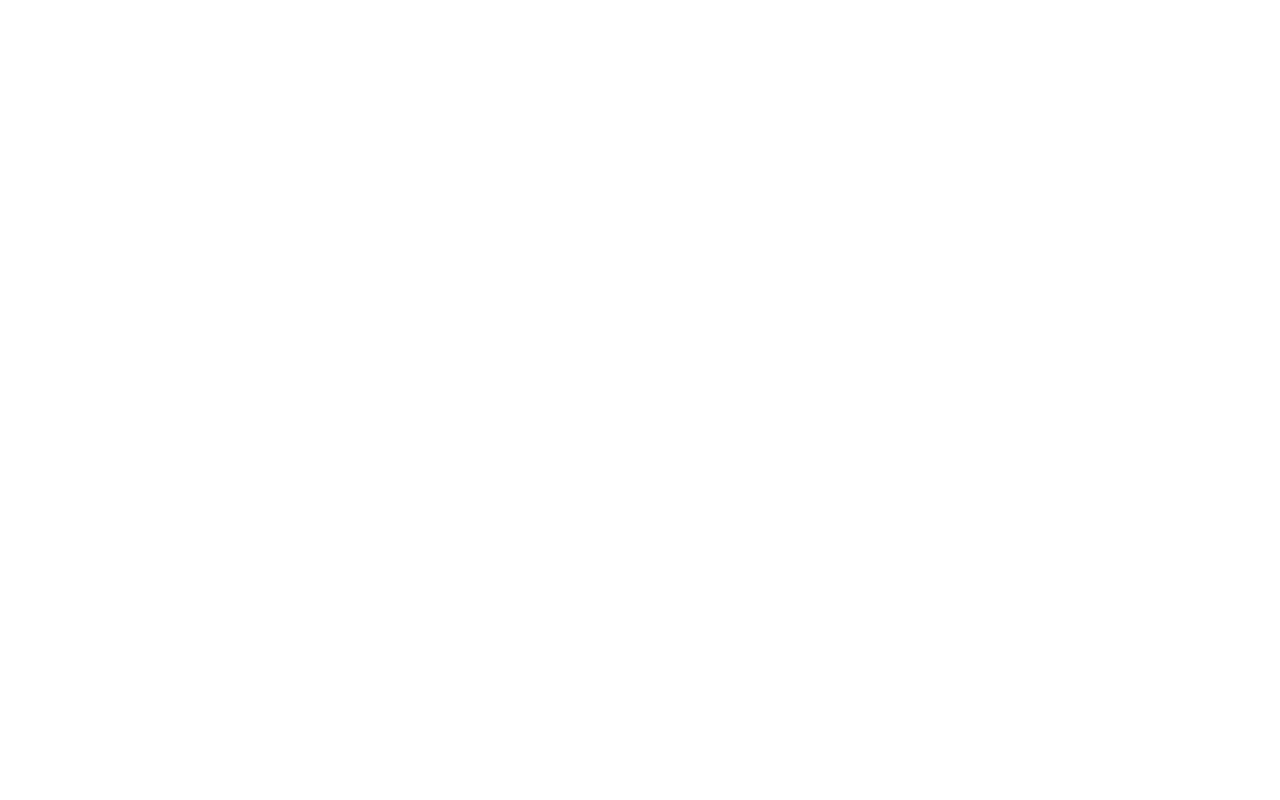
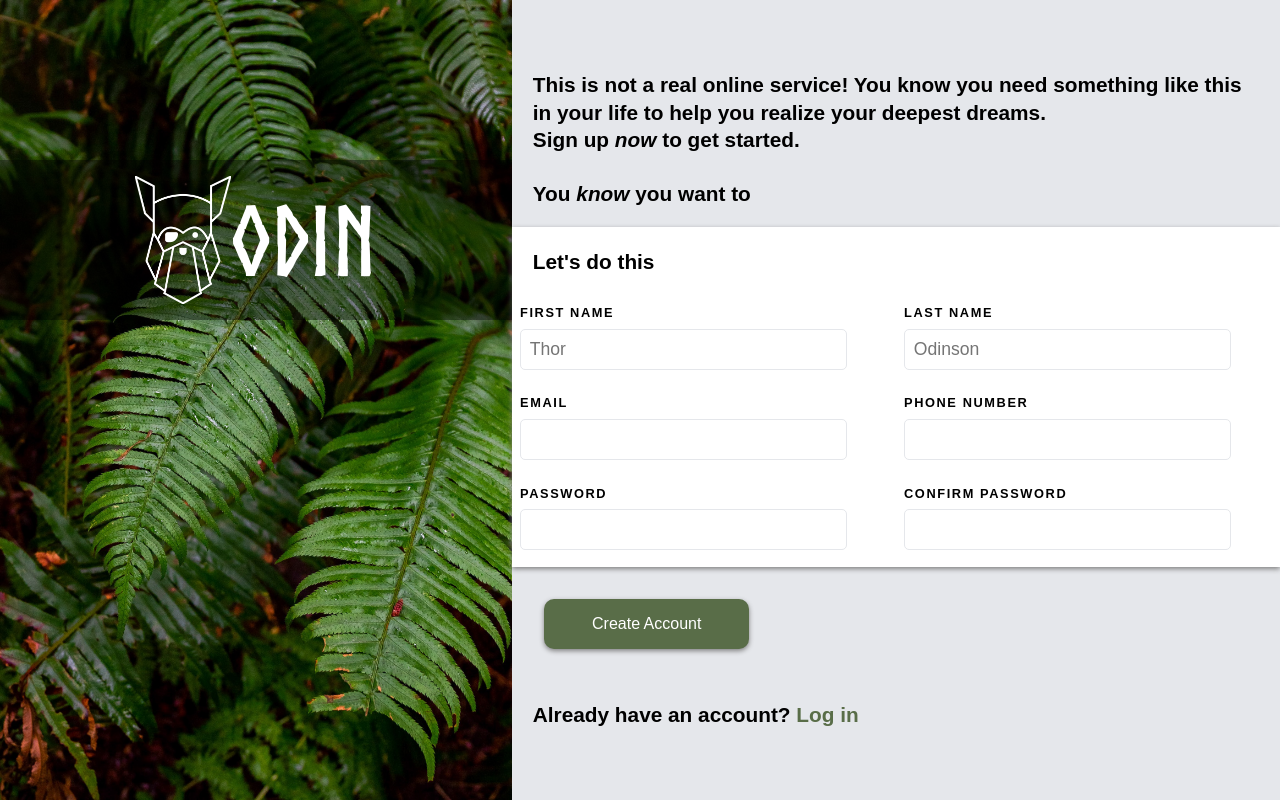
Before and after one commit to dkdeptrai/sign-up-form, a plain HTML site: page index.html in a window 1280 px wide. Drawn offline with Linux system fonts and the light colour scheme.

Commit message:
finished styling

```diff
--- a/index.html
+++ b/index.html
@@ -3,8 +3,75 @@
   <head>
     <meta charset="UTF-8" />
     <meta name="viewport" content="width=device-width, initial-scale=1.0" />
-    <link rel="stylesheet" href="styles.css" />
-    <title>Document</title>
+    <link rel="stylesheet" href="style/reset.css" />
+    <link rel="stylesheet" href="style/styles.css" />
+    <title>Sign Up</title>
   </head>
-  <body></body>
+  <body>
+    <div class="background-container">
+      <div class="logo-box">
+        <img src="assets/icons/odin-lined.png" alt="The Odin Project" />
+        <p>ODIN</p>
+      </div>
+    </div>
+    <div class="info-container">
+      <div class="inspirational-prompt">
+        <p>
+          This is not a real online service! You know you need something like
+          this in your life to help you realize your deepest dreams.
+        </p>
+        <p>Sign up <i>now</i> to get started.</p>
+        <br />
+        <p>You <i>know</i> you want to</p>
+      </div>
+      <form action="create-account" method="post">
+        <div class="grid-container">
+          <p class="inspirational-prompt merged-item">Let's do this</p>
+          <div class="grid-item">
+            <label for="first-name">FIRST NAME</label>
+            <input type="text" id="first-name" name="" placeholder="Thor" />
+          </div>
+          <div class="grid-item">
+            <label for="last-name">LAST NAME</label>
+            <input
+              type="text"
+              id="last-name"
+              name="last-name"
+              placeholder="Odinson"
+            />
+          </div>
+          <div class="grid-item">
+            <label for="email">EMAIL</label>
+            <input type="email" name="email" id="email" />
+          </div>
+          <div class="grid-item">
+            <label for="phone-number">PHONE NUMBER</label>
+            <input type="tel" id="phone-number" name="phone-number" />
+          </div>
+          <div class="grid-item">
+            <label for="password">PASSWORD</label>
+            <input
+              class="error"
+              type="password"
+              id="password"
+              name="password"
+            />
+          </div>
+          <div class="grid-item">
+            <label for="confirm-password">CONFIRM PASSWORD</label>
+            <input
+              class="error"
+              type="password"
+              id="confirm-password"
+              name="confirm-password"
+            />
+          </div>
+        </div>
+        <button type="submit">Create Account</button>
+        <p class="inspirational-prompt">
+          Already have an account? <a href="">Log in</a>
+        </p>
+      </form>
+    </div>
+  </body>
 </html>
--- /dev/null
+++ b/style/reset.css
@@ -0,0 +1,131 @@
+html,
+body,
+div,
+span,
+applet,
+object,
+iframe,
+h1,
+h2,
+h3,
+h4,
+h5,
+h6,
+p,
+blockquote,
+pre,
+a,
+abbr,
+acronym,
+address,
+big,
+cite,
+code,
+del,
+dfn,
+em,
+img,
+ins,
+kbd,
+q,
+s,
+samp,
+small,
+strike,
+strong,
+sub,
+sup,
+tt,
+var,
+b,
+u,
+i,
+center,
+dl,
+dt,
+dd,
+ol,
+ul,
+li,
+fieldset,
+form,
+label,
+legend,
+table,
+caption,
+tbody,
+tfoot,
+thead,
+tr,
+th,
+td,
+article,
+aside,
+canvas,
+details,
+embed,
+figure,
+figcaption,
+footer,
+header,
+hgroup,
+menu,
+nav,
+output,
+ruby,
+section,
+summary,
+time,
+mark,
+audio,
+video {
+  margin: 0;
+  padding: 0;
+  border: 0;
+  font-size: 100%;
+  font: inherit;
+  vertical-align: baseline;
+}
+
+/* HTML5 display-role reset for older browsers */
+
+article,
+aside,
+details,
+figcaption,
+figure,
+footer,
+header,
+hgroup,
+menu,
+nav,
+section {
+  display: block;
+}
+
+body {
+  line-height: 1;
+}
+
+ol,
+ul {
+  list-style: none;
+}
+
+blockquote,
+q {
+  quotes: none;
+}
+
+blockquote:before,
+blockquote:after,
+q:before,
+q:after {
+  content: "";
+  content: none;
+}
+
+table {
+  border-collapse: collapse;
+  border-spacing: 0;
+}
--- /dev/null
+++ b/style/styles.css
@@ -0,0 +1,129 @@
+@font-face {
+  font-family: "Norse-Bold";
+  src: url("../assets/fonts/Norse-Bold.otf");
+}
+
+:root {
+  --green-color: #596d48;
+  --gray-border-color: #e5e7eb;
+  --primary-box-shadow: 0 2px 5px grey;
+}
+
+body {
+  background-color: var(--gray-border-color);
+  display: flex;
+  flex-direction: row;
+  justify-content: start;
+  font-family: sans-serif;
+}
+
+.background-container {
+  background: url("../assets/images/banner-image.jpg");
+  background-size: 40vw 100vh;
+  min-width: 400px;
+  width: 40%;
+  height: 100vh;
+}
+
+img {
+  height: 100%;
+  width: auto;
+}
+
+i {
+  font-style: italic;
+}
+
+.inspirational-prompt {
+  padding: 1em;
+  line-height: 1.3em;
+  font-size: 1.3rem;
+  font-weight: 550;
+}
+
+.logo-box {
+  width: 100%;
+  height: 20vh;
+  position: relative;
+  top: 20vh;
+  display: flex;
+  background-color: rgba(0, 0, 0, 0.4);
+  justify-content: center;
+  align-items: center;
+  font-family: Norse-Bold;
+}
+
+.logo-box p {
+  color: white;
+  font-size: 6rem;
+}
+
+.logo-box img {
+  height: 80%;
+  width: auto;
+}
+
+.info-container {
+  display: flex;
+  flex-direction: column;
+  justify-content: center;
+  width: 60vw;
+}
+
+input {
+  width: 80%;
+}
+
+label {
+  font-size: 0.8rem;
+  font-weight: 550;
+  display: inline-block;
+  width: 100%;
+  letter-spacing: 0.1rem;
+}
+
+button {
+  background-color: var(--green-color);
+  border: none;
+  margin: 2em;
+  font-size: 1rem;
+  border-radius: 10px;
+  padding: 1em 3em;
+  color: white;
+  box-shadow: var(--primary-box-shadow);
+}
+
+.inputs-container {
+  background-color: white;
+}
+
+.grid-container {
+  background-color: white;
+  width: 100%;
+  display: grid;
+  grid-template-columns: repeat(2, minmax(0, 1fr));
+  grid-template-rows: repeat(4, auto);
+  box-shadow: var(--primary-box-shadow);
+}
+
+.grid-item {
+  margin: 0.5em;
+  width: 100%;
+}
+
+.merged-item {
+  grid-column: span 2;
+}
+
+a {
+  text-decoration: none;
+  color: var(--green-color);
+}
+
+input {
+  font-size: 1.1em;
+  border: 1px solid var(--gray-border-color);
+  border-radius: 5px;
+  padding: 0.5em;
+  margin: 0.5em 0em;
+}
```
Also changed, not shown: assets/fonts/Norse-Bold.otf (added), assets/icons/odin-lined.png (added), assets/images/banner-image.jpg (added), styles.css (deleted).
